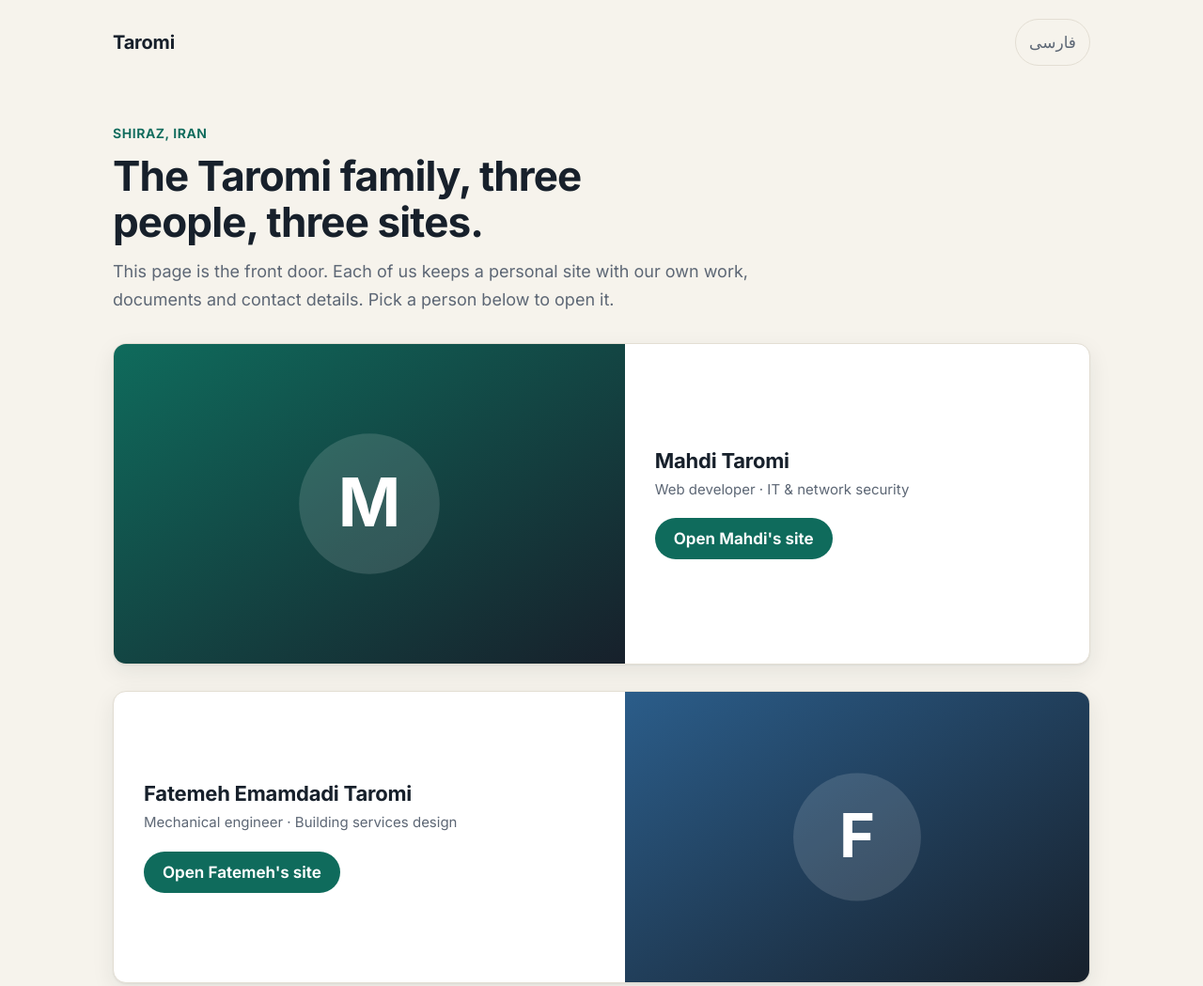
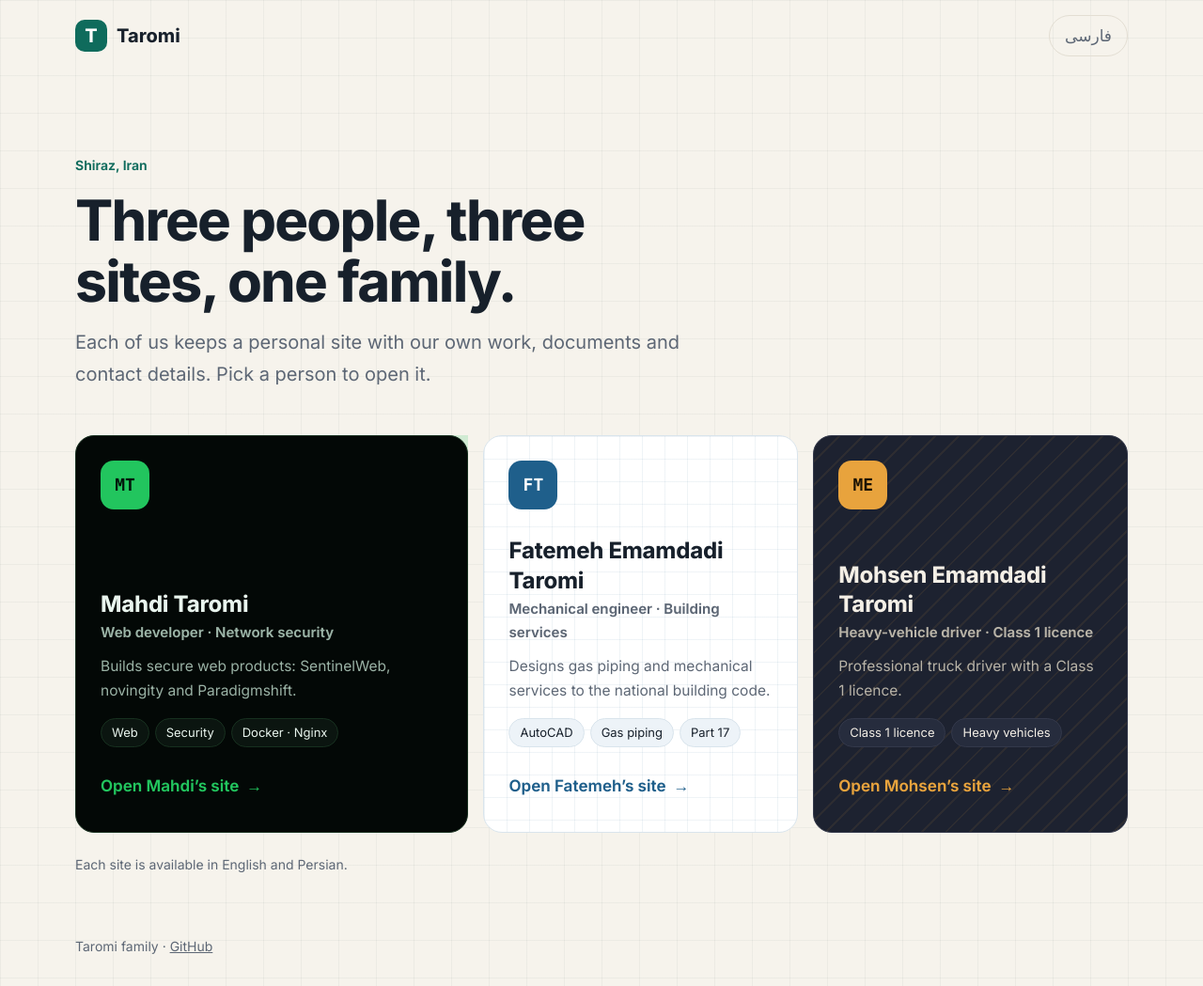
Before and after one commit to mahditaromi2010-lab/taromi-hub, a plain HTML site: page index.html in a window 1280 px wide. Shown: the top 1049 px of the page at 94% size. Drawn offline with Linux system fonts and the light colour scheme.

Commit message:
Redesign hub: bento person cards, per-person palettes

```diff
--- a/index.html
+++ b/index.html
@@ -4,74 +4,38 @@
 <meta charset="utf-8">
 <meta name="viewport" content="width=device-width, initial-scale=1">
 <title>Taromi Family · Mahdi, Fatemeh and Mohsen</title>
-<meta name="description" content="Home page of the Taromi family from Shiraz, Iran: Mahdi Taromi (web developer), Fatemeh Emamdadi Taromi (mechanical engineer) and Mohsen Emamdadi Taromi (heavy-vehicle driver). Open each person's own site.">
+<meta name="description" content="Home of the Taromi family from Shiraz, Iran: Mahdi (web developer), Fatemeh (mechanical engineer) and Mohsen (heavy-vehicle driver). Open each person&#x27;s own site.">
 <link rel="canonical" href="https://mahditaromi2010-lab.github.io/taromi-hub/">
-<link rel="alternate" hreflang="en" href="https://mahditaromi2010-lab.github.io/taromi-hub/">
-<link rel="alternate" hreflang="fa" href="https://mahditaromi2010-lab.github.io/taromi-hub/fa/">
-<link rel="alternate" hreflang="x-default" href="https://mahditaromi2010-lab.github.io/taromi-hub/">
-<meta property="og:type" content="website">
-<meta property="og:title" content="Taromi Family">
-<meta property="og:description" content="Personal sites of Mahdi, Fatemeh and Mohsen Taromi.">
-<meta property="og:url" content="https://mahditaromi2010-lab.github.io/taromi-hub/">
-<meta name="theme-color" content="#f6f3ec" media="(prefers-color-scheme: light)">
-<meta name="theme-color" content="#0f141c" media="(prefers-color-scheme: dark)">
+<link rel="alternate" hreflang="en" href="https://mahditaromi2010-lab.github.io/taromi-hub/"><link rel="alternate" hreflang="fa" href="https://mahditaromi2010-lab.github.io/taromi-hub/fa/"><link rel="alternate" hreflang="x-default" href="https://mahditaromi2010-lab.github.io/taromi-hub/">
+<meta property="og:type" content="website"><meta property="og:title" content="Taromi Family · Mahdi, Fatemeh and Mohsen"><meta property="og:description" content="Home of the Taromi family from Shiraz, Iran: Mahdi (web developer), Fatemeh (mechanical engineer) and Mohsen (heavy-vehicle driver). Open each person&#x27;s own site."><meta property="og:url" content="https://mahditaromi2010-lab.github.io/taromi-hub/">
+<meta name="theme-color" content="#f6f3ec" media="(prefers-color-scheme: light)"><meta name="theme-color" content="#0f141c" media="(prefers-color-scheme: dark)">
 <link rel="icon" href="favicon.svg" type="image/svg+xml">
-<link rel="preconnect" href="https://fonts.googleapis.com">
-<link rel="preconnect" href="https://fonts.gstatic.com" crossorigin>
-<link rel="stylesheet" href="https://fonts.googleapis.com/css2?family=Inter:wght@400;500;650;700&display=swap">
-<script type="application/ld+json">
-{"@context":"https://schema.org","@type":"WebSite","name":"Taromi Family","url":"https://mahditaromi2010-lab.github.io/taromi-hub/","inLanguage":["en","fa"],
- "about":[
-  {"@type":"Person","name":"Mahdi Taromi","jobTitle":"Web developer","url":"https://mahditaromi2010-lab.github.io/mahdi.taromi/","sameAs":["https://github.com/mahditaromi2010-lab","https://sentinelweb.ir/mahdi-taromi"]},
-  {"@type":"Person","name":"Fatemeh Emamdadi Taromi","jobTitle":"Mechanical engineer","url":"https://novingity.ir"},
-  {"@type":"Person","name":"Mohsen Emamdadi Taromi","jobTitle":"Heavy-vehicle driver","url":"https://mahditaromi2010-lab.github.io/mohsen.taromi/"}]}
-</script>
+<link rel="preconnect" href="https://fonts.googleapis.com"><link rel="preconnect" href="https://fonts.gstatic.com" crossorigin>
+<link rel="stylesheet" href="https://fonts.googleapis.com/css2?family=Inter:wght@400;500;650;750&display=swap">
+<script type="application/ld+json">{"@context": "https://schema.org", "@type": "WebSite", "name": "Taromi Family", "url": "https://mahditaromi2010-lab.github.io/taromi-hub/", "inLanguage": ["en", "fa"], "about": [{"@type": "Person", "name": "Mahdi Taromi", "jobTitle": "Web developer", "url": "https://mahditaromi2010-lab.github.io/mahdi.taromi/"}, {"@type": "Person", "name": "Fatemeh Emamdadi Taromi", "jobTitle": "Mechanical engineer", "url": "https://mahditaromi2010-lab.github.io/fatemeh.taromi/"}, {"@type": "Person", "name": "Mohsen Emamdadi Taromi", "jobTitle": "Heavy-vehicle driver", "url": "https://mahditaromi2010-lab.github.io/Mohsen.Taromi/"}]}</script>
 <link rel="stylesheet" href="style.css">
 </head>
 <body>
 <a class="skip" href="#people">Skip to people</a>
-<header class="top">
-  <a class="brand" href="./" aria-label="Taromi family home">Taromi</a>
-  <nav aria-label="Language"><a href="fa/" lang="fa" hreflang="fa">فارسی</a></nav>
-</header>
-
+<header class="top"><a class="brand" href="./" aria-label="Taromi family home"><span class="bm" aria-hidden="true">T</span>Taromi</a>
+<nav aria-label="Language"><a href="fa/" lang="fa" hreflang="fa">فارسی</a></nav></header>
 <main>
-  <section class="hero">
-    <p class="eyebrow">Shiraz, Iran</p>
-    <h1>The Taromi family, three people, three sites.</h1>
-    <p class="lead">This page is the front door. Each of us keeps a personal site with our own work, documents and contact details. Pick a person below to open it.</p>
-  </section>
-
-  <section id="people" aria-labelledby="people-h">
-    <h2 id="people-h" class="sr-only">People</h2>
-    <ol class="people" id="grid"></ol>
-  </section>
+<section class="hero"><p class="eyebrow">Shiraz, Iran</p><h1>Three people, three sites, one family.</h1><p class="lead">Each of us keeps a personal site with our own work, documents and contact details. Pick a person to open it.</p></section>
+<section id="people" aria-labelledby="ph"><h2 id="ph" class="sr-only">People</h2><ol class="cards"><li class="card c-m"><a href="https://mahditaromi2010-lab.github.io/mahdi.taromi/" data-key="mahdi" rel="noopener" aria-label="Open Mahdi’s site">
+  <span class="mono" aria-hidden="true">MT</span>
+  <h3>Mahdi Taromi</h3><p class="role">Web developer · Network security</p><p class="desc">Builds secure web products: SentinelWeb, novingity and Paradigmshift.</p>
+  <ul class="tags"><li>Web</li><li>Security</li><li>Docker · Nginx</li></ul>
+  <span class="go">Open Mahdi’s site<i aria-hidden="true">→</i></span></a></li><li class="card c-f"><a href="https://mahditaromi2010-lab.github.io/fatemeh.taromi/" data-key="fatemeh" rel="noopener" aria-label="Open Fatemeh’s site">
+  <span class="mono" aria-hidden="true">FT</span>
+  <h3>Fatemeh Emamdadi Taromi</h3><p class="role">Mechanical engineer · Building services</p><p class="desc">Designs gas piping and mechanical services to the national building code.</p>
+  <ul class="tags"><li>AutoCAD</li><li>Gas piping</li><li>Part 17</li></ul>
+  <span class="go">Open Fatemeh’s site<i aria-hidden="true">→</i></span></a></li><li class="card c-o"><a href="https://mahditaromi2010-lab.github.io/Mohsen.Taromi/" data-key="mohsen" rel="noopener" aria-label="Open Mohsen’s site">
+  <span class="mono" aria-hidden="true">ME</span>
+  <h3>Mohsen Emamdadi Taromi</h3><p class="role">Heavy-vehicle driver · Class 1 licence</p><p class="desc">Professional truck driver with a Class 1 licence.</p>
+  <ul class="tags"><li>Class 1 licence</li><li>Heavy vehicles</li></ul>
+  <span class="go">Open Mohsen’s site<i aria-hidden="true">→</i></span></a></li></ol><p class="note">Each site is available in English and Persian.</p></section>
 </main>
-
-<footer class="foot">
-  <p>Taromi family · <a href="https://github.com/mahditaromi2010-lab" rel="noopener">GitHub</a></p>
-</footer>
-
+<footer class="foot"><p>Taromi family · <a href="https://github.com/mahditaromi2010-lab" rel="noopener">GitHub</a></p></footer>
 <script src="config.js"></script>
-<script>
-(function(){
-  var fa = document.documentElement.lang === 'fa';
-  var grid = document.getElementById('grid');
-  if (!window.FAMILY || !FAMILY.length) { grid.outerHTML = '<p class="muted">No people listed yet.</p>'; return; }
-  FAMILY.forEach(function(p, i){
-    var li = document.createElement('li'); li.className = 'person' + (i % 2 ? ' flip' : '');
-    var img = document.createElement('img');
-    img.src = (document.documentElement.lang === 'fa' ? '../' : '') + p.shot; img.width = 640; img.height = 400; img.loading = i ? 'lazy' : 'eager';
-    img.alt = (fa ? 'پیش‌نمایش سایت ' + p.nameFa : 'Preview of ' + p.name + "'s site");
-    var fig = document.createElement('div'); fig.className = 'shot'; fig.appendChild(img);
-    var body = document.createElement('div'); body.className = 'body';
-    var h = document.createElement('h3'); h.textContent = fa ? p.nameFa : p.name;
-    var role = document.createElement('p'); role.className = 'role'; role.textContent = fa ? p.roleFa : p.role;
-    var a = document.createElement('a'); a.className = 'btn'; a.href = p.url; a.rel = 'noopener';
-    a.textContent = fa ? 'باز کردن سایت ' + p.nameFa.split(' ')[0] : 'Open ' + p.name.split(' ')[0] + "'s site";
-    body.append(h, role, a); li.append(fig, body); grid.appendChild(li);
-  });
-})();
-</script>
-</body>
-</html>
+<script>(function(){if(!window.FAMILY)return;FAMILY.forEach(function(p){var a=document.querySelector('a[data-key="'+p.key+'"]');if(a&&p.url)a.href=p.url})})();</script>
+</body></html>
--- a/style.css
+++ b/style.css
@@ -1,49 +1,44 @@
-:root{
-  --canvas:#f6f3ec;--surface:#fff;--ink:#17202b;--muted:#5d6775;--accent:#0f6b5c;--accent-ink:#fff;--line:#e3ded3;
-  --shadow:0 1px 2px rgba(23,32,43,.06),0 8px 24px rgba(23,32,43,.08);
-  --r:14px;--u:8px;--font:Inter,system-ui,sans-serif;
-}
-:root:not([data-theme="light"]){@media (prefers-color-scheme:dark){
-  --canvas:#0f141c;--surface:#171e29;--ink:#eef2f7;--muted:#9aa6b8;--accent:#4fd1b3;--accent-ink:#0f141c;--line:#263040;
-  --shadow:0 1px 2px rgba(0,0,0,.4),0 8px 24px rgba(0,0,0,.35);color-scheme:dark;
-}}
-:root[data-theme="dark"]{--canvas:#0f141c;--surface:#171e29;--ink:#eef2f7;--muted:#9aa6b8;--accent:#4fd1b3;--accent-ink:#0f141c;--line:#263040;color-scheme:dark}
-html[lang="fa"]{--font:Vazirmatn,system-ui,sans-serif}
-*{box-sizing:border-box}
-html{scroll-behavior:smooth}
-body{margin:0;background:var(--canvas);color:var(--ink);font:17px/1.65 var(--font);-webkit-font-smoothing:antialiased;touch-action:manipulation}
-.skip{position:absolute;inset-inline-start:16px;top:-48px;background:var(--accent);color:var(--accent-ink);padding:8px 14px;border-radius:8px;z-index:10}
-.skip:focus{top:12px}
+:root{--canvas:#f6f3ec;--surface:#fff;--ink:#17202b;--muted:#5d6775;--accent:#0f6b5c;--accent-ink:#fff;--line:#e3ded3;--grid:rgba(23,32,43,.045);--font:Inter,"Segoe UI",system-ui,sans-serif}
+:root:not([data-theme="light"]){@media (prefers-color-scheme:dark){--canvas:#0f141c;--surface:#171e29;--ink:#eef2f7;--muted:#9aa6b8;--accent:#4fd1b3;--accent-ink:#0f141c;--line:#263040;--grid:rgba(255,255,255,.04);color-scheme:dark}}
+html[lang="fa"]{--font:Vazirmatn,Tahoma,system-ui,sans-serif}
+*{box-sizing:border-box}html{scroll-behavior:smooth}
+body{margin:0;background:var(--canvas);color:var(--ink);font:17px/1.7 var(--font);-webkit-font-smoothing:antialiased;touch-action:manipulation;background-image:linear-gradient(var(--grid) 1px,transparent 1px),linear-gradient(90deg,var(--grid) 1px,transparent 1px);background-size:40px 40px}
+html[lang="fa"] body{line-height:1.95}
+.skip{position:absolute;inset-inline-start:16px;top:-56px;background:var(--accent);color:var(--accent-ink);padding:10px 16px;border-radius:8px;z-index:10}.skip:focus{top:12px}
 .sr-only{position:absolute;width:1px;height:1px;overflow:hidden;clip:rect(0 0 0 0);white-space:nowrap}
-.top,main,.foot{width:min(1040px,100% - 32px);margin-inline:auto}
-.top{display:flex;justify-content:space-between;align-items:center;padding:20px 0}
-.brand{display:inline-flex;align-items:center;min-height:44px;font-weight:700;font-size:20px;letter-spacing:-.01em;color:var(--ink);text-decoration:none}
-.top nav a{color:var(--muted);text-decoration:none;padding:10px 14px;border-radius:999px;border:1px solid var(--line);min-height:44px;display:inline-flex;align-items:center}
-.top nav a:hover,.top nav a:focus-visible{color:var(--ink);border-color:var(--ink)}
-.hero{padding:40px 0 32px;max-width:720px;animation:rise .5s ease-out both}
-.eyebrow{margin:0 0 10px;color:var(--accent);font-weight:650;font-size:14px;letter-spacing:.04em;text-transform:uppercase}
-h1{margin:0 0 14px;font-size:clamp(30px,5vw,44px);line-height:1.1;letter-spacing:-.02em;text-wrap:balance}
-.lead{margin:0;color:var(--muted);font-size:18px;text-wrap:pretty}
-.people{list-style:none;margin:0;padding:0;display:grid;gap:20px}
-.person{display:grid;grid-template-columns:1fr;background:var(--surface);border:1px solid var(--line);border-radius:var(--r);overflow:hidden;box-shadow:var(--shadow);transition:transform .18s ease,box-shadow .18s ease}
-.person:hover{transform:translateY(-2px);box-shadow:0 2px 4px rgba(23,32,43,.08),0 14px 32px rgba(23,32,43,.14)}
-.shot{display:block;aspect-ratio:16/10;background:var(--line)}
-.shot img{width:100%;height:100%;object-fit:cover;display:block}
-.body{padding:22px}
-.body h3{margin:0 0 4px;font-size:22px;line-height:1.25;letter-spacing:-.01em}
-.role{margin:0 0 18px;color:var(--muted);font-size:15px}
-.btn{display:inline-flex;align-items:center;min-height:44px;padding:0 20px;border-radius:999px;background:var(--accent);color:var(--accent-ink);font-weight:650;text-decoration:none;transition:transform .12s ease,filter .12s ease}
-.btn:hover{filter:brightness(1.08)}
-.btn:active{transform:translateY(1px)}
-:focus-visible{outline:3px solid var(--accent);outline-offset:3px}
-.foot{padding:48px 0 32px;color:var(--muted);font-size:14px}
-.foot a{color:inherit;display:inline-flex;min-height:44px;align-items:center}
-.muted{color:var(--muted)}
-@media (min-width:720px){
-  .person{grid-template-columns:1.1fr 1fr;align-items:center}
-  .person.flip .shot{order:2}
-  .body{padding:32px}
-  .people{gap:28px}
-}
-@keyframes rise{from{opacity:0;transform:translateY(8px)}to{opacity:1;transform:none}}
+.top,main,.foot{width:min(1120px,100% - 32px);margin-inline:auto}
+.top{display:flex;justify-content:space-between;align-items:center;padding:16px 0}
+.brand{display:inline-flex;align-items:center;gap:10px;min-height:44px;font-weight:750;font-size:20px;color:var(--ink);text-decoration:none}
+.bm{display:grid;place-items:center;width:34px;height:34px;border-radius:10px;background:var(--accent);color:var(--accent-ink);font-weight:750}
+.top nav a{color:var(--muted);text-decoration:none;padding:0 16px;border-radius:999px;border:1px solid var(--line);min-height:44px;display:inline-flex;align-items:center;transition:color .15s,border-color .15s}
+.top nav a:hover{color:var(--ink);border-color:var(--ink)}
+:focus-visible{outline:3px solid var(--accent);outline-offset:3px;border-radius:6px}
+.hero{padding:clamp(36px,7vw,88px) 0 clamp(28px,4vw,48px);max-width:780px;animation:rise .6s cubic-bezier(.2,.7,.2,1) both}
+.eyebrow{margin:0 0 14px;color:var(--accent);font-weight:650;font-size:14px}
+h1{margin:0 0 16px;font-size:clamp(32px,5.6vw,60px);line-height:1.08;letter-spacing:-.03em;font-weight:750;text-wrap:balance}
+html[lang="fa"] h1{letter-spacing:0;line-height:1.45}
+.lead{margin:0;color:var(--muted);font-size:clamp(17px,1.8vw,20px);max-width:56ch;text-wrap:pretty}
+.cards{list-style:none;margin:0;padding:0;display:grid;gap:16px}
+.card a{position:relative;display:flex;flex-direction:column;height:100%;min-height:300px;padding:26px;border-radius:20px;border:1px solid var(--bd);background:var(--bg);color:var(--fg);text-decoration:none;overflow:hidden;transition:transform .2s ease,box-shadow .2s ease,border-color .2s ease}
+.card a:hover{transform:translateY(-4px);box-shadow:0 22px 40px -24px var(--sh);border-color:var(--ac)}
+.card a:active{transform:translateY(-1px)}
+.card .mono{display:grid;place-items:center;width:52px;height:52px;border-radius:14px;background:var(--ac);color:var(--acink);font:700 18px/1 var(--mono,ui-monospace,Consolas,monospace);margin-bottom:auto;padding-bottom:0}
+.card h3{margin:28px 0 2px;font-size:24px;line-height:1.3;letter-spacing:-.01em}
+html[lang="fa"] .card h3{letter-spacing:0}
+.card .role{margin:0 0 10px;color:var(--mu);font-size:15px;font-weight:600}
+.card .desc{margin:0 0 16px;color:var(--mu);font-size:15.5px;line-height:1.7}
+.tags{list-style:none;margin:0 0 20px;padding:0;display:flex;gap:6px;flex-wrap:wrap}
+.tags li{padding:3px 11px;border:1px solid var(--bd);border-radius:999px;font-size:13px;line-height:1.7;background:var(--chip)}
+.go{display:inline-flex;align-items:center;gap:8px;min-height:44px;font-weight:650;color:var(--ac)}
+.go i{font-style:normal;transition:transform .2s ease}
+.card a:hover .go i{transform:translateX(4px)}[dir="rtl"] .card a:hover .go i{transform:translateX(-4px)}
+.c-m{--bg:#030806;--fg:#e9f5ee;--mu:#9bb3a6;--bd:#17301f;--ac:#22c55e;--acink:#03140a;--chip:#0b1510;--sh:#22c55e;background-image:radial-gradient(circle at 100% 0,rgba(34,197,94,.18),transparent 60%)}
+.c-f{--bg:#fff;--fg:#17202b;--mu:#5d6775;--bd:#d9e4ec;--ac:#1f5f8b;--acink:#fff;--chip:#edf3f8;--sh:#1f5f8b}
+.c-f a{background-image:linear-gradient(rgba(31,95,139,.07) 1px,transparent 1px),linear-gradient(90deg,rgba(31,95,139,.07) 1px,transparent 1px);background-size:24px 24px}
+.c-o{--bg:#1d2230;--fg:#f4efe6;--mu:#b9b4a8;--bd:#33384a;--ac:#e8a33d;--acink:#1d1405;--chip:#262c3d;--sh:#e8a33d}
+.c-o a{background-image:repeating-linear-gradient(135deg,rgba(232,163,61,.08) 0 2px,transparent 2px 18px)}
+.note{margin:22px 0 0;color:var(--muted);font-size:14px}
+.foot{padding:40px 0 36px;color:var(--muted);font-size:14px}.foot a{color:inherit;display:inline-flex;min-height:44px;align-items:center}
+@media (min-width:860px){.cards{grid-template-columns:1.25fr 1fr 1fr}}
+@keyframes rise{from{opacity:0;transform:translateY(14px)}to{opacity:1;transform:none}}
 @media (prefers-reduced-motion:reduce){*{animation:none!important;transition:none!important}html{scroll-behavior:auto}}
```
